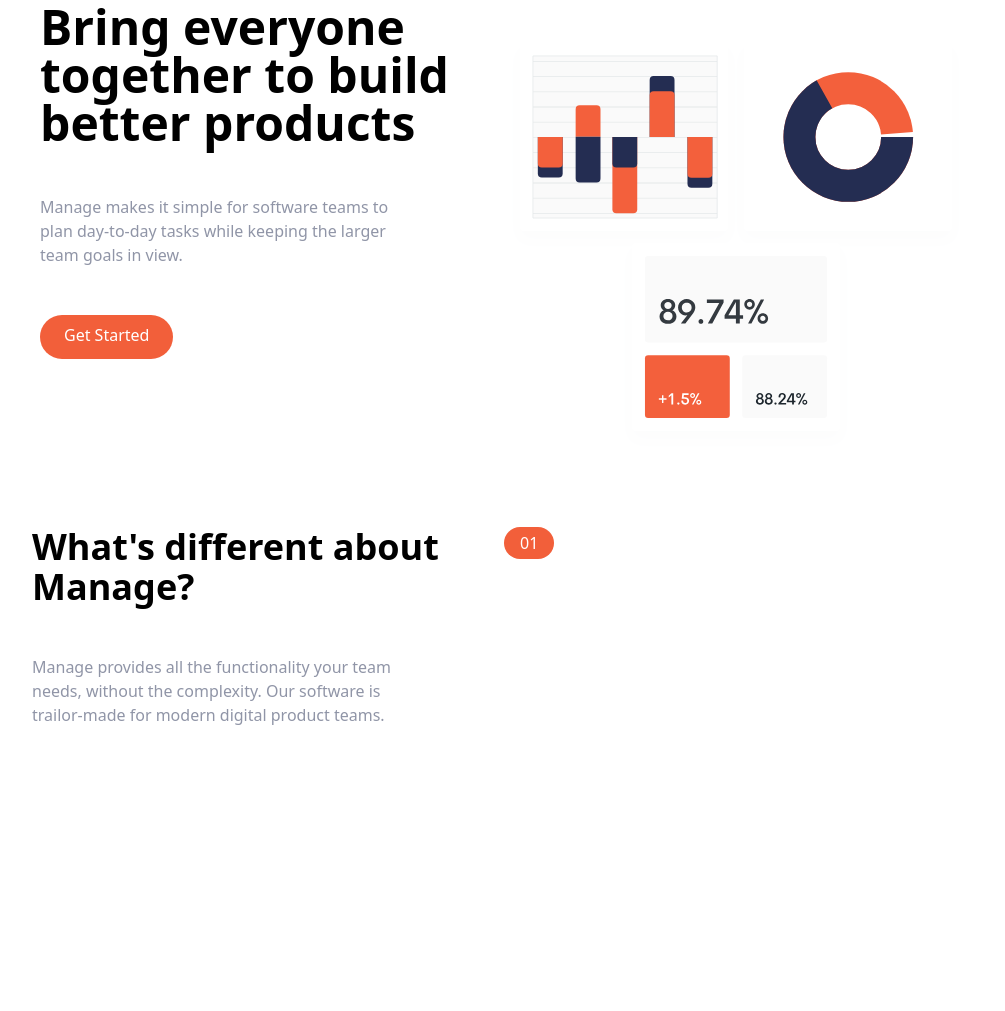
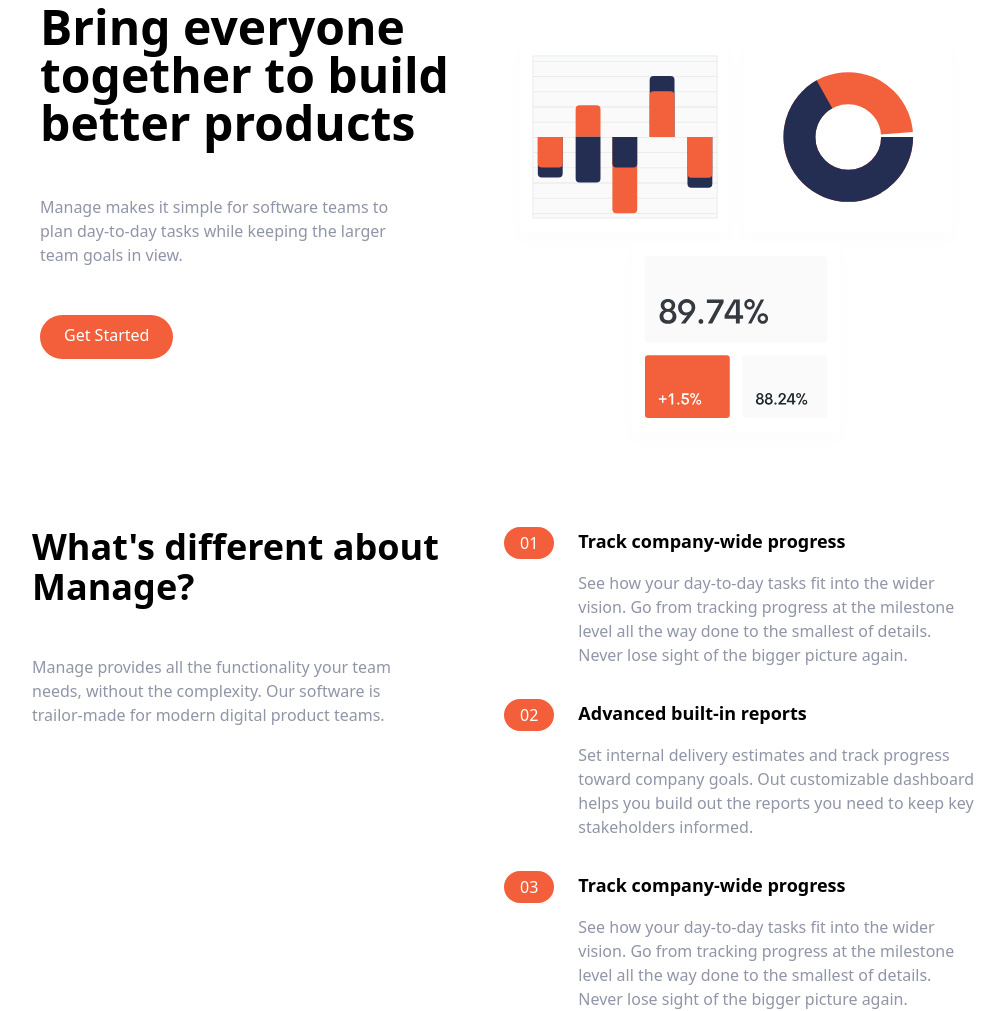
Before and after one commit to mysandesh/webdev-corporate-tailwind, a website: page index.html in a window 1280 px wide. Shown: the part 129-1140 px from the top of the page, without its empty margins (136-1141 px from the left). Before the commit the page ends 856 px from the top, so only its background shows below. Drawn offline with Linux system fonts and the light colour scheme.

Commit message:
Features right-side paragraphs created

```diff
--- a/index.html
+++ b/index.html
@@ -96,7 +96,82 @@
                 >
                   01
                 </div>
+                <h3 class="text-base font-bold md:mb-4 md:hidden">
+                  Track company-wide progress
+                </h3>
               </div>
+            </div>
+
+            <div>
+              <h3 class="hidden mb-4 text-lg font-bold md:block">
+                Track company-wide progress
+              </h3>
+              <p class="text-darkGrayishBlue">
+                See how your day-to-day tasks fit into the wider vision. Go from
+                tracking progress at the milestone level all the way done to the
+                smallest of details. Never lose sight of the bigger picture
+                again.
+              </p>
+            </div>
+          </div>
+          <!-- List Item 2 -->
+          <div
+            class="flex flex-col space-y-3 md:space-y-0 md:space-x-6 md:flex-row"
+          >
+            <!-- Heading -->
+            <div class="rounded-l-full bg-brightRedSupLight md:bg-transparent">
+              <div class="flex items-center space-x-2">
+                <div
+                  class="px-4 py-2 text-white rounded-full md:py-1 bg-brightRed"
+                >
+                  02
+                </div>
+                <h3 class="text-base font-bold md:mb-4 md:hidden">
+                  Advanced built-in reports
+                </h3>
+              </div>
+            </div>
+
+            <div>
+              <h3 class="hidden mb-4 text-lg font-bold md:block">
+                Advanced built-in reports
+              </h3>
+              <p class="text-darkGrayishBlue">
+                Set internal delivery estimates and track progress toward
+                company goals. Out customizable dashboard helps you build out
+                the reports you need to keep key stakeholders informed.
+              </p>
+            </div>
+          </div>
+
+          <!-- List Item 3 -->
+          <div
+            class="flex flex-col space-y-3 md:space-y-0 md:space-x-6 md:flex-row"
+          >
+            <!-- Heading -->
+            <div class="rounded-l-full bg-brightRedSupLight md:bg-transparent">
+              <div class="flex items-center space-x-2">
+                <div
+                  class="px-4 py-2 text-white rounded-full md:py-1 bg-brightRed"
+                >
+                  03
+                </div>
+                <h3 class="text-base font-bold md:mb-4 md:hidden">
+                  Track company-wide progress
+                </h3>
+              </div>
+            </div>
+
+            <div>
+              <h3 class="hidden mb-4 text-lg font-bold md:block">
+                Track company-wide progress
+              </h3>
+              <p class="text-darkGrayishBlue">
+                See how your day-to-day tasks fit into the wider vision. Go from
+                tracking progress at the milestone level all the way done to the
+                smallest of details. Never lose sight of the bigger picture
+                again.
+              </p>
             </div>
           </div>
         </div>
```
Also changed, not shown: css/main.css.
